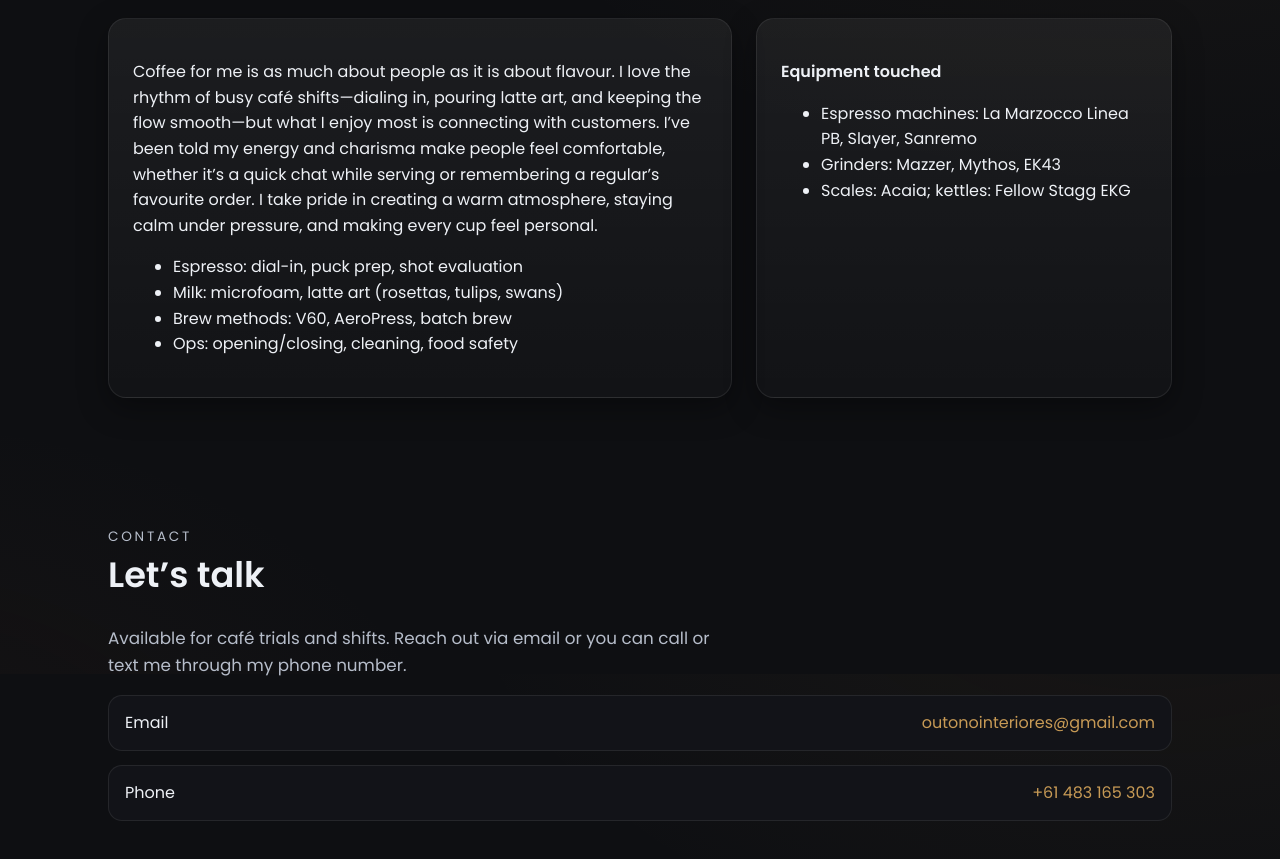
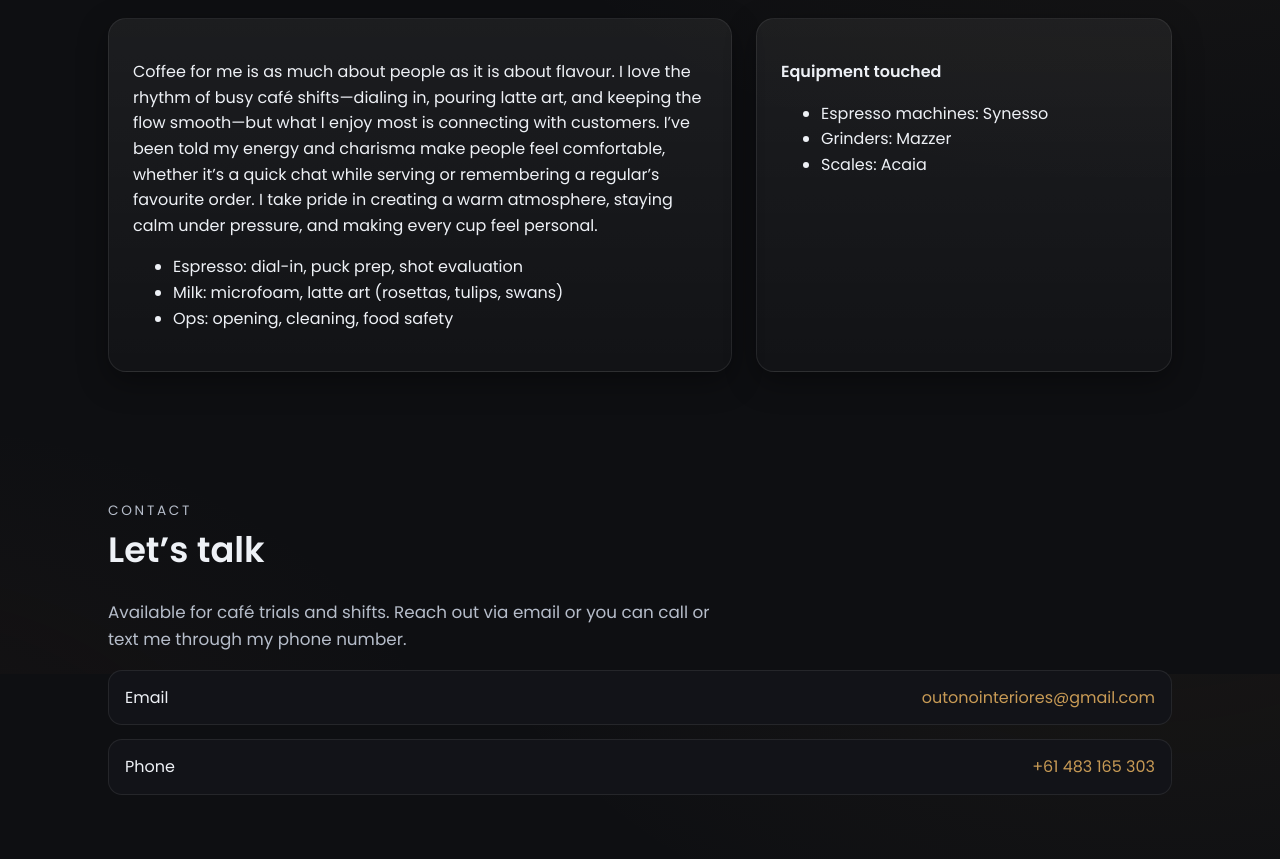
Before and after one commit to doyosogo/mariaPortfolioV2, a plain HTML site: page index.html in a window 1280 px wide. Shown: the part 4126-4985 px from the top of the page. Drawn offline with Linux system fonts and the light colour scheme.

Commit message:
Update index.html
updated some basic info on the "Equipment Touched" tab

```diff
--- a/index.html
+++ b/index.html
@@ -174,16 +174,15 @@
         <ul>
           <li>Espresso: dial-in, puck prep, shot evaluation</li>
           <li>Milk: microfoam, latte art (rosettas, tulips, swans)</li>
-          <li>Brew methods: V60, AeroPress, batch brew</li>
-          <li>Ops: opening/closing, cleaning, food safety</li>
+          <li>Ops: opening, cleaning, food safety</li>
         </ul>
       </div>
       <div class="card">
         <p><strong>Equipment touched</strong></p>
         <ul>
-          <li>Espresso machines: La Marzocco Linea PB, Slayer, Sanremo</li>
-          <li>Grinders: Mazzer, Mythos, EK43</li>
-          <li>Scales: Acaia; kettles: Fellow Stagg EKG</li>
+          <li>Espresso machines: Synesso</li>
+          <li>Grinders: Mazzer</li>
+          <li>Scales: Acaia</li>
         </ul>
       </div>
     </div>
```
